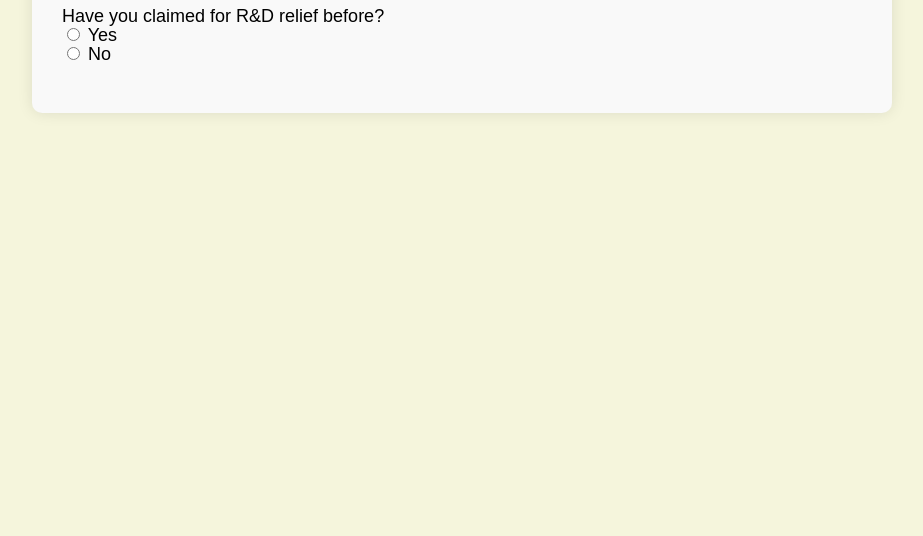
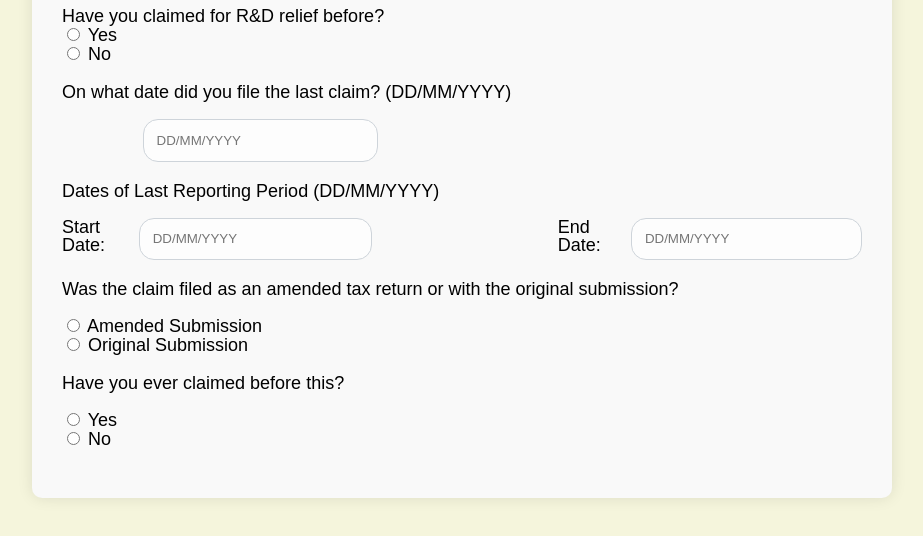
Before and after one commit to GeneticallyModifiedAlex/R-D_Claim_PNF_Tool, a plain HTML site: page Structure/index.html in a window 1280 px wide. Shown: the part 128-664 px from the top of the page, without its empty margins (178-1101 px from the left). Drawn offline with Linux system fonts and the light colour scheme.

Commit message:
extra line break

```diff
--- a/Structure/index.html
+++ b/Structure/index.html
@@ -4,7 +4,7 @@
   <meta charset="UTF-8">
     <title>R&D Relief Decision Tree</title>
   <style>
-    .hidden { display: none; }
+    .hidden { display: block; }
     .step { margin-bottom: 20px; }
   </style>
 </head>
@@ -32,6 +32,7 @@
     <!-- TODO: Fix the date onchange handler -->
     <div class="step hidden " id="step2">
       <label>On what date did you file the last claim? (DD/MM/YYYY)</label><br>
+      <br>
       <input type="text" style="margin-left: 4.5rem;" autocomplete="off" id="lastClaimDate" placeholder="DD/MM/YYYY">
     </div>
 
```
